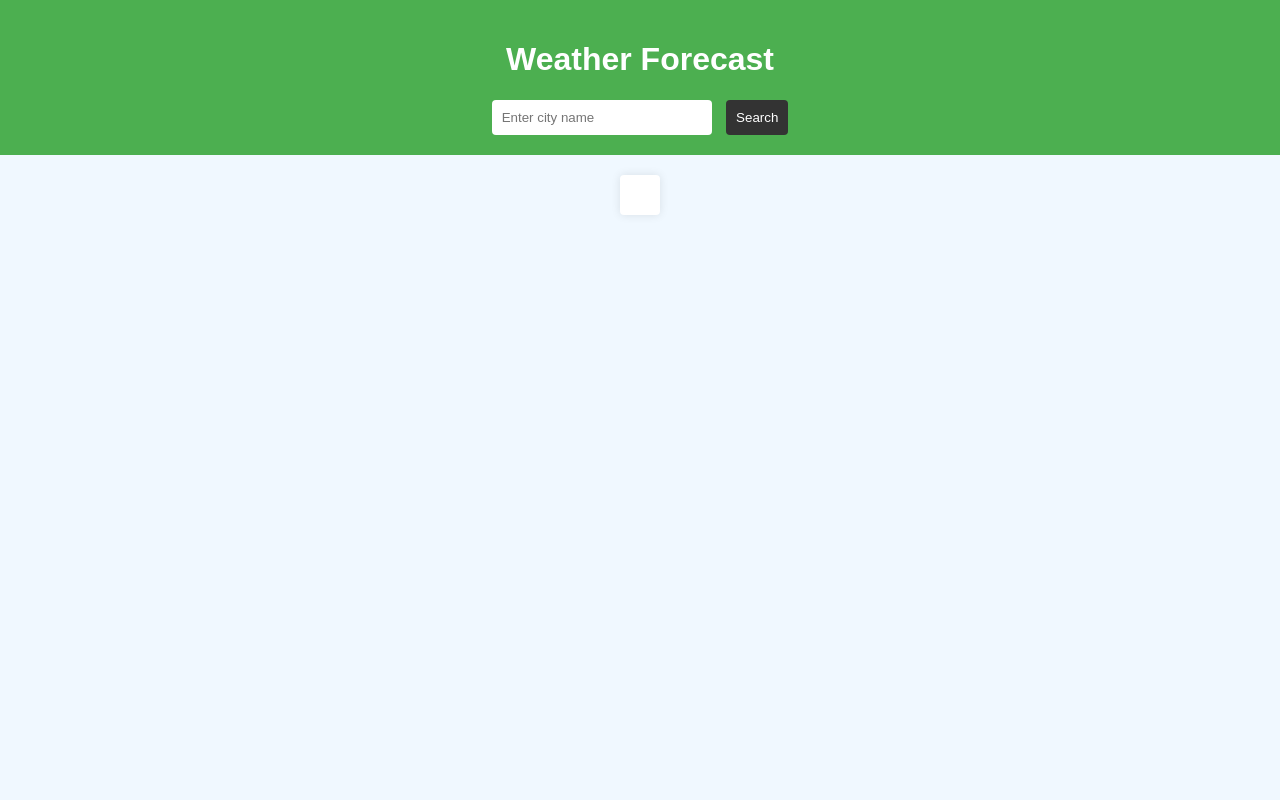
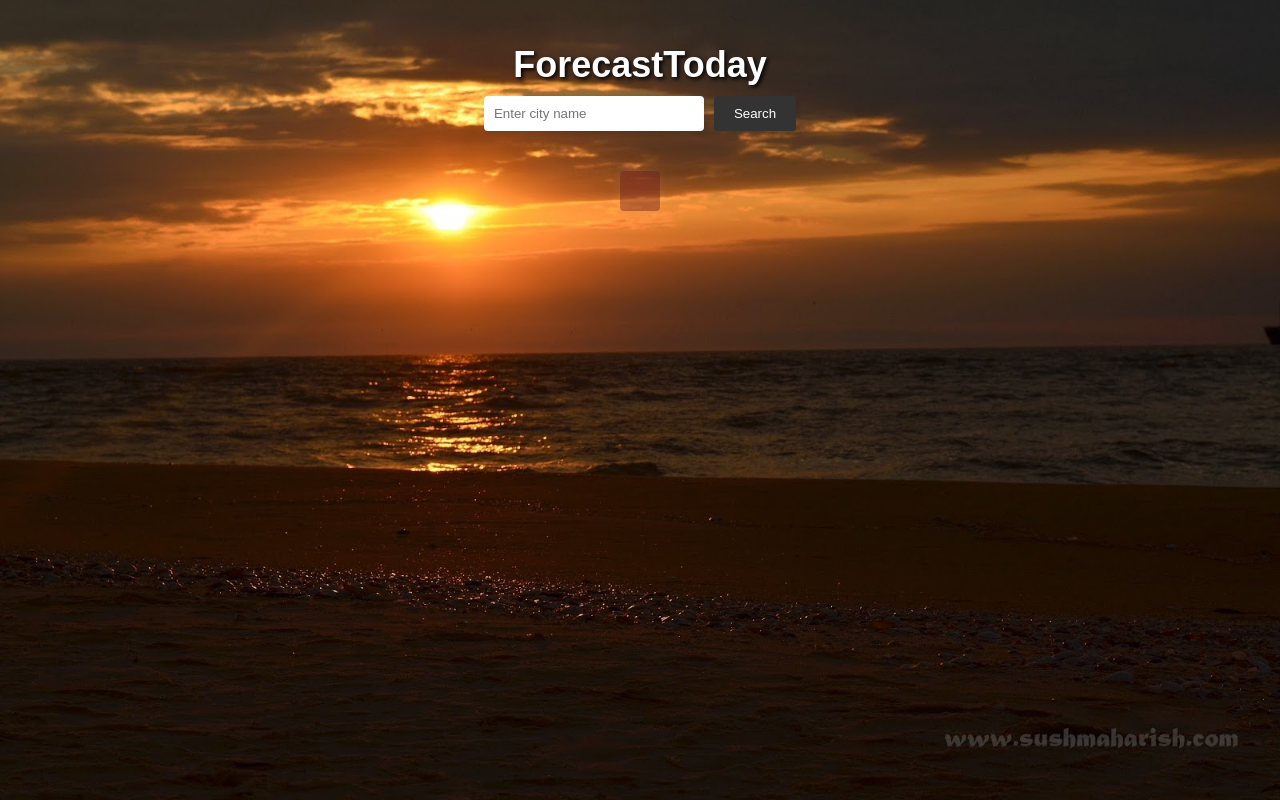
Before and after one commit to ShreeshaHShetty/Weather-Forecast, a plain HTML site: page index.html in a window 1280 px wide. Drawn offline with Linux system fonts and the light colour scheme.

Commit message:
Improved background styling for a more visually appealing look.

```diff
--- a/index.html
+++ b/index.html
@@ -3,14 +3,16 @@
 <head>
     <meta charset="UTF-8">
     <meta name="viewport" content="width=device-width, initial-scale=1.0">
-    <title>Weather Forecast</title>
+    <title>ForecastToday</title>
     <link rel="stylesheet" href="styles.css">
 </head>
 <body>
     <header>
-        <h1>Weather Forecast</h1>
-        <input type="text" id="cityInput" placeholder="Enter city name">
-        <button id="searchBtn">Search</button>
+        <h1 class="site-title">ForecastToday</h1>
+        <div class="search-container">
+            <input type="text" id="cityInput" placeholder="Enter city name">
+            <button id="searchBtn">Search</button>
+        </div>
     </header>
     <main>
         <div id="weatherContainer">
--- a/script.js
+++ b/script.js
@@ -5,23 +5,15 @@ function getWeather() {
     const apiKey = '79c41404582859204e6e0ca5f7819f0a'; // Your updated API key
     const url = `https://api.openweathermap.org/data/2.5/weather?q=${city}&appid=${apiKey}&units=metric`;
 
-    console.log(`Fetching weather data for city: ${city}`);
-    console.log(`URL: ${url}`);
-
     fetch(url)
         .then(response => {
-            console.log(response);
             if (!response.ok) {
                 throw new Error('City not found');
             }
             return response.json();
         })
-        .then(data => {
-            console.log(data);
-            displayWeather(data);
-        })
+        .then(data => displayWeather(data))
         .catch(error => {
-            console.error('Error fetching data:', error);
             const weatherContainer = document.getElementById('weatherContainer');
             weatherContainer.innerHTML = `<p>Error: ${error.message}</p>`;
         });
--- a/styles.css
+++ b/styles.css
@@ -1,32 +1,47 @@
 body {
+    background-image: url("DSC_1051.JPG");
+    background-size: cover;
+    background-repeat: no-repeat;
     font-family: Arial, sans-serif;
     text-align: center;
-    background-color: #f0f8ff;
     margin: 0;
     padding: 0;
 }
 
 header {
-    background-color: #4caf50;
     color: white;
     padding: 20px;
 }
 
-input {
+.site-title {
+    font-size: 36px;
+    margin-bottom: 10px;
+    text-shadow: 2px 2px 4px rgb(0 0 0);    /* Adds a shadow effect to the text */
+}
+
+.search-container {
+    display: flex;
+    justify-content: center;
+    align-items: center;
+}
+
+input[type="text"] {
     padding: 10px;
     margin-right: 10px;
     border: none;
     border-radius: 4px;
     width: 200px;
+    box-shadow: 2px 2px 4px rgba(0, 0, 0, 0.1); /* Adds a subtle shadow to the input box */
 }
 
 button {
-    padding: 10px;
+    padding: 10px 20px;
     border: none;
     border-radius: 4px;
     background-color: #333;
     color: white;
     cursor: pointer;
+    box-shadow: 2px 2px 4px rgba(0, 0, 0, 0.1); /* Adds a subtle shadow to the button */
 }
 
 button:hover {
@@ -35,10 +50,17 @@ button:hover {
 
 #weatherContainer {
     margin-top: 20px;
-    background-color: white;
+    background-color: #7023236e;
     border-radius: 4px;
     padding: 20px;
-    box-shadow: 0 0 10px rgba(0, 0, 0, 0.1);
+    box-shadow: 0 0 10px rgba(255, 255, 255, 0.1);
     display: inline-block;
     text-align: left;
+    color: white; /* Set font color to white */
 }
+
+#weatherContainer img {
+    max-width: 100%;
+    height: auto;
+    margin-bottom: 20px;
+}
```
Also changed, not shown: DSC_1051.JPG (added).
